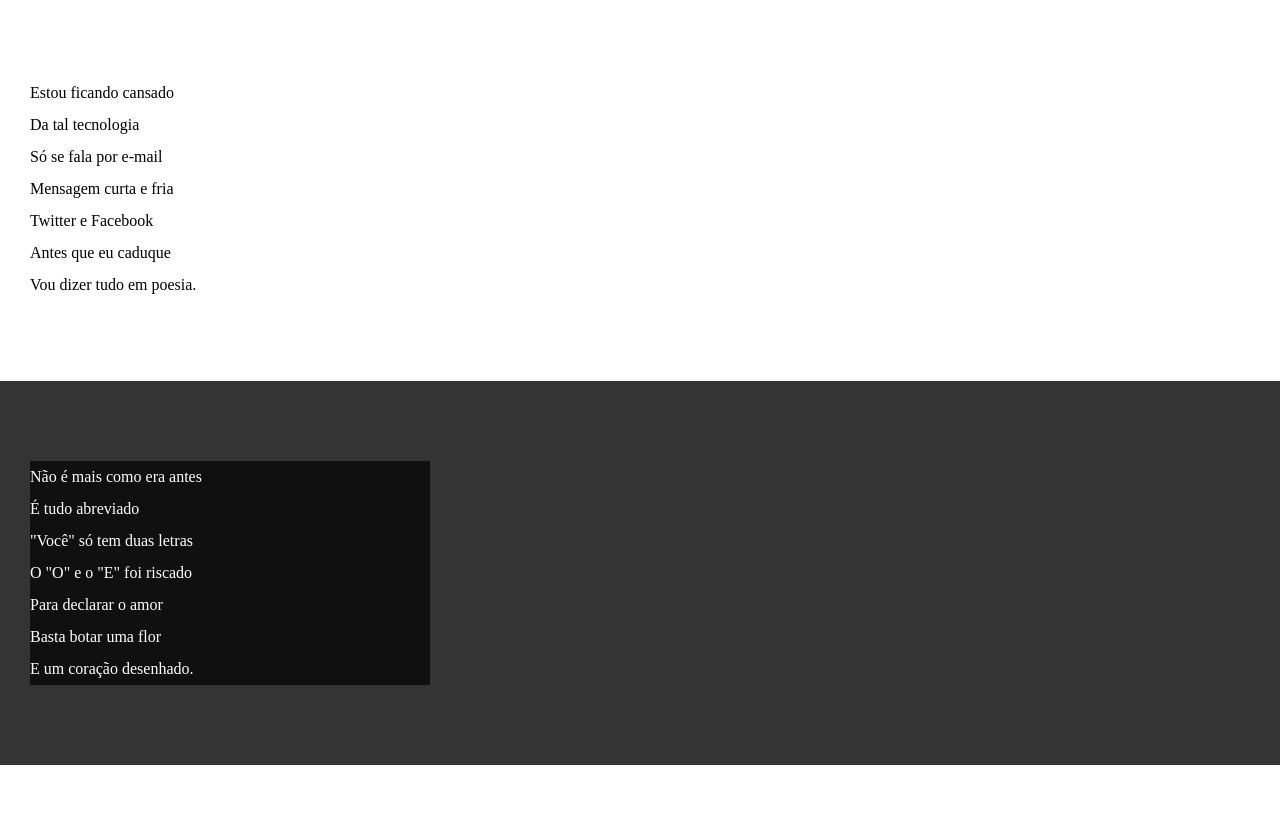
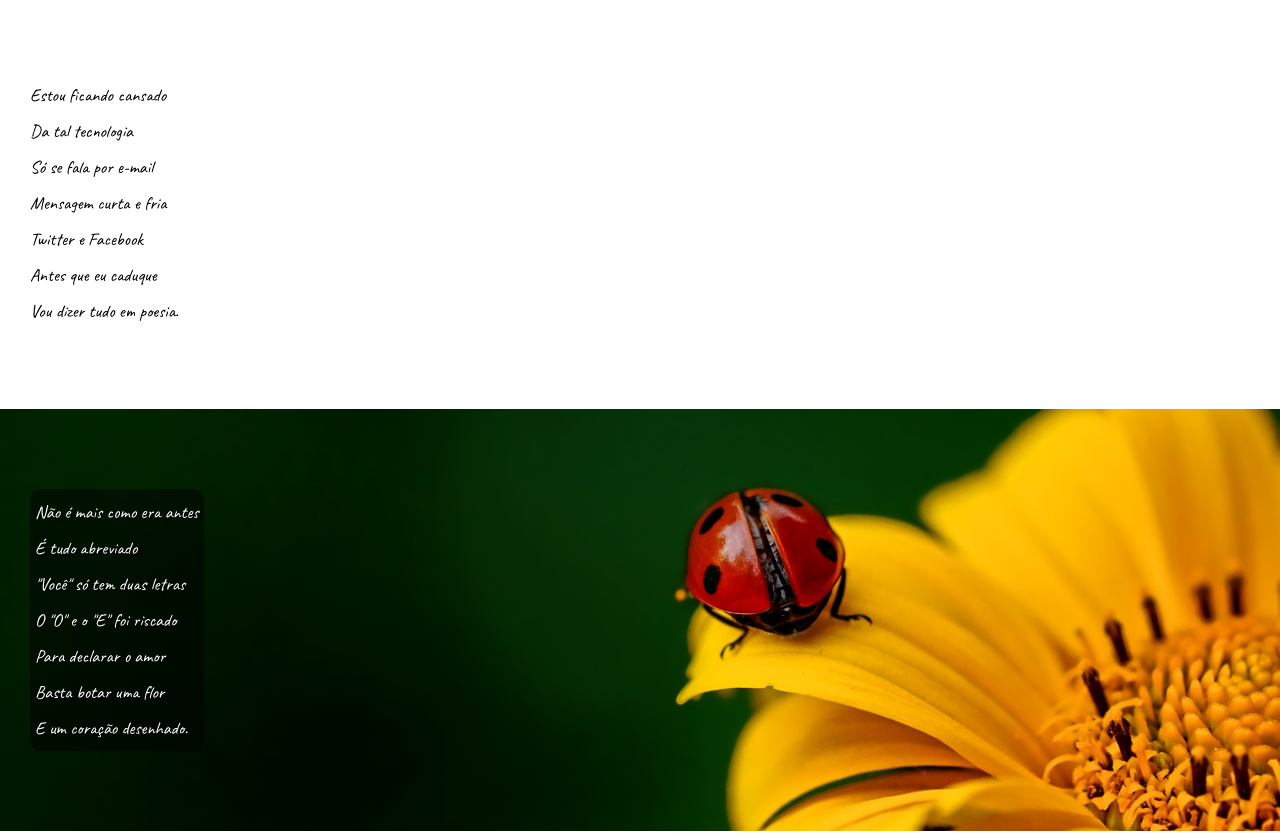
Before and after one commit to IRuanzzI/PROJETO-CORDEL-MODERNO, a plain HTML site: page index.html in a window 1280 px wide. Shown: the part 158-991 px from the top of the page. Drawn offline with Linux system fonts and the light colour scheme.

Commit message:
finalizado

```diff
--- a/estilo/style.css
+++ b/estilo/style.css
@@ -1,50 +1,80 @@
 @charset "UTF-8";
 
-*{
+@import url('https://fonts.googleapis.com/css2?family=Caveat:wght@400..700&display=swap');
+
+.caveat {
+    font-family: "Caveat", cursive;
+    font-optical-sizing: auto;
+    font-weight: 500;
+    font-style: normal;
+}
+
+:root {
+    --fonte2: "Caveat", cursive;
+}
+
+
+* {
     margin: 0px;
     padding: 0px;
 }
 
-html,body{
+html,
+body {
     min-height: 100vh;
     background-color: darkgray;
 }
 
-header{
+header {
     background: black;
     color: white;
     text-align: center;
 }
 
-header h1{
+header h1 {
     padding-top: 50px;
-   font-variant: small-caps;
+    font-variant: small-caps;
 }
 
-header p{
+header p {
     padding-bottom: 50px;
 }
 
-section{
+section {
     padding-top: 10vh;
     padding-bottom: 10vh;
     line-height: 2em;
     padding-left: 30px;
+    font-family: var(--fonte2);
+    font-size: 18px;
 }
 
-section.normal{
+section.normal {
     background-color: white;
-    color:black;
+    color: black;
 }
 
-section.imagem{
-    background-color:rgba(0, 0, 0, 0.689);
+section.imagem {
     color: white;
+    background-size: cover;
+    background-attachment: fixed;
 }
 
-.imagem p{
-    background-color: rgba(0, 0, 0, 0.682);
-    width: 400px;
+.imagem#img01 {
+    background-image: url(/materiais/imagens/background001.jpg);
+    background-position: right center;
+}
+
+.imagem#img02 {
+    background-image: url(/materiais/imagens/background002.jpg);
+}
+
+.imagem p {
+    background-color: rgba(0, 0, 0, 0.482);
+    display: inline-block;
+    padding: 5px;
+    text-shadow: 1px 2px 0px black;
+    border-radius: 5%
 }
 
 a {
@@ -53,12 +83,12 @@ a {
     font-weight: bolder;
 }
 
-a:hover{
-   text-decoration: underline;
-   color: red;
+a:hover {
+    text-decoration: underline;
+    color: red;
 }
 
-footer{
+footer {
     color: white;
     background-color: black;
     text-align: center;
--- a/index.html
+++ b/index.html
@@ -30,7 +30,7 @@
     </section>
 
 
-    <section class="imagem">
+    <section class="imagem" id="img01">
         <p>
             Não é mais como era antes <br>
             É tudo abreviado <br>
@@ -66,7 +66,7 @@
     </section>
 
 
-    <section class="imagem">
+    <section class="imagem" id="img02">
         <p>
             Tenho saudade das cartas <br>
             Escritas com a própria mão <br>
```
